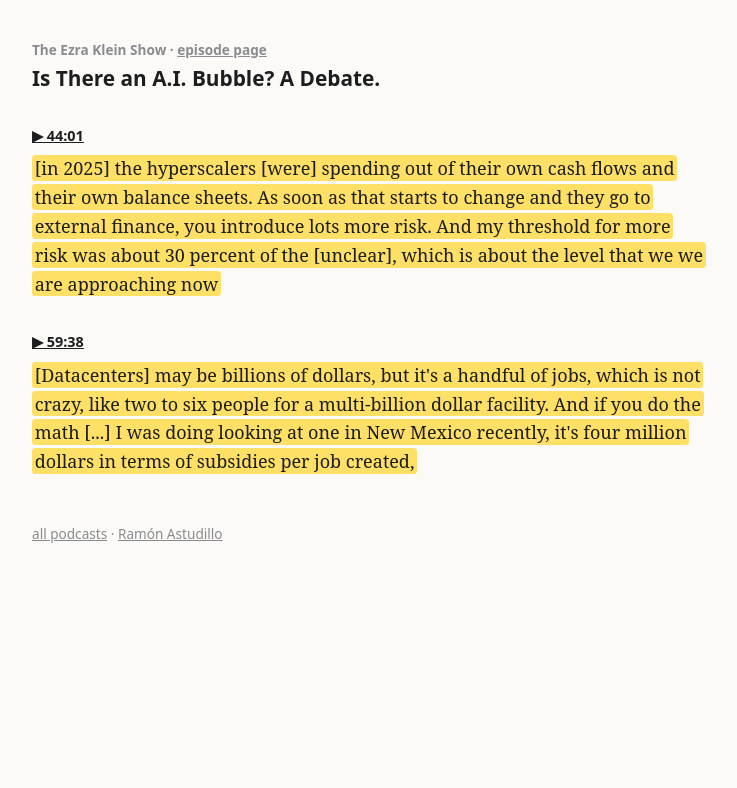
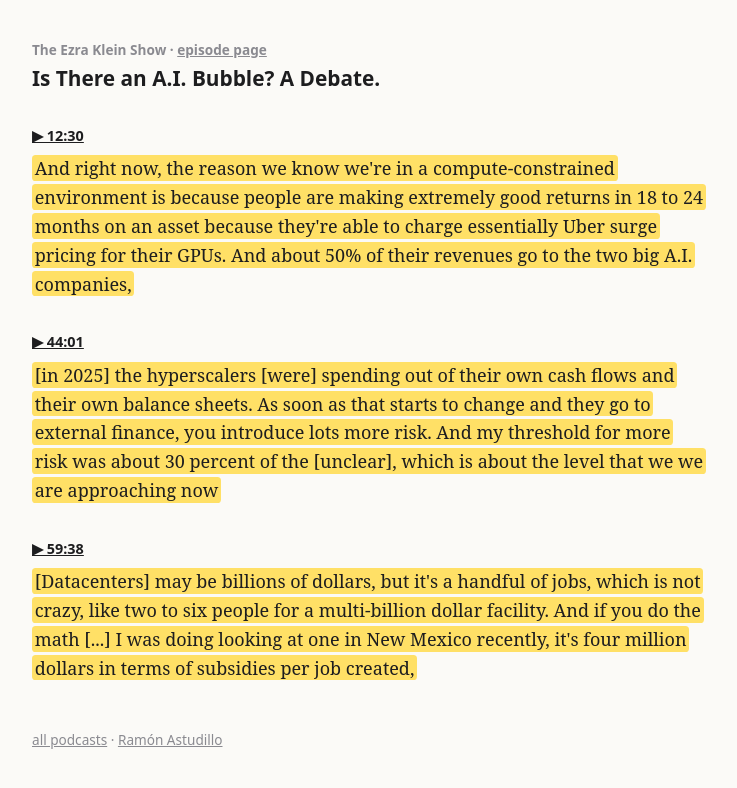
Before and after one commit to ramon-astudillo/ramon-astudillo.github.io, a Jekyll site: the page built from notes/audio/is-there-an-a-i-bubble-a-debate.md, in a window 1280 px wide. Shown: the top 788 px of the page, without its empty margins (272-1009 px from the left). Built offline with Jekyll 4.4.1, drawn with Linux system fonts in a browser that asks for light colours.

Commit message:
notes/audio: add Is There an A.I. Bubble? A Debate. @ 12:30

```diff
--- a/_data/podcasts/is-there-an-a-i-bubble-a-debate.yml
+++ b/_data/podcasts/is-there-an-a-i-bubble-a-debate.yml
@@ -3,6 +3,18 @@
 episode_url: https://www.nytimes.com/2026/10/16/opinion/ezra-klein-podcast-azeem-azhar-paul-kedrosky.html
 media_url: https://dts.podtrac.com/redirect.mp3/pdst.fm/e/pfx.vpixl.com/6qj4J/pscrb.fm/rss/p/tracking.swap.fm/track/4jdbJYYRKqK96EGqOzQb/nyt.simplecastaudio.com/3026b665-46df-4d18-98e9-d1ce16bbb1df/episodes/282852b4-6a7c-4183-85a4-5bc0008801a5/audio/128/default.mp3?aid=rss_feed&awCollectionId=3026b665-46df-4d18-98e9-d1ce16bbb1df&awEpisodeId=282852b4-6a7c-4183-85a4-5bc0008801a5&feed=82FI35Px
 clips:
+- t: 750
+  start: 750.3
+  end: 770.3
+  time: '12:30'
+  title: Is There an A.I. Bubble? A Debate.
+  note: ''
+  before: asset turning into revenue with just enough of return on investment to pay itself.
+  quote: And right now, the reason we know we're in a compute-constrained environment is because people
+    are making extremely good returns in 18 to 24 months on an asset because they're able to charge essentially
+    Uber surge pricing for their GPUs. And about 50% of their revenues go to the two big A.I. companies,
+  author: Azeem Azhar
+  after: Anthropic and Open A.I. for their spending. The other 50% is a mix of other A.I. companies and
 - t: 2641
   start: 2641.0
   end: 2659.1
```
Also changed, not shown: notes/audio/is-there-an-a-i-bubble-a-debate/750.md (added, +7 -0 lines), notes/audio/is-there-an-a-i-bubble-a-debate/750.png (added).
